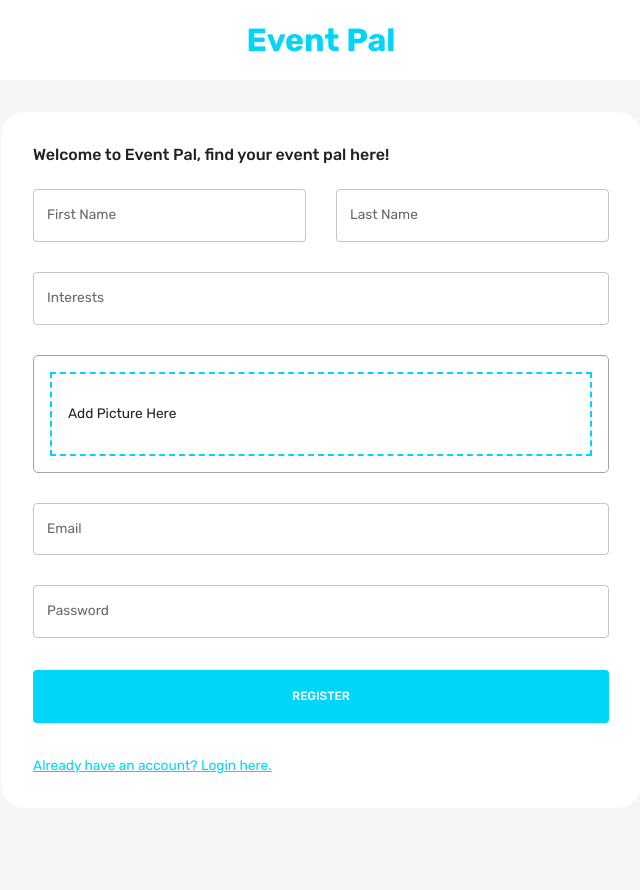
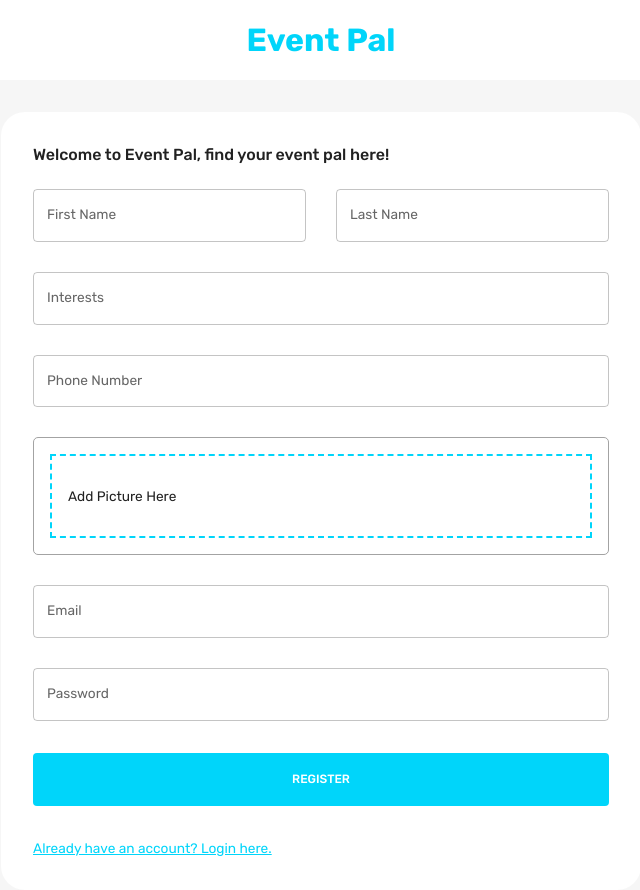
Before and after one commit to Tim-KS/Event-Pal, a React (Create React App) app in the folder client/: page / in a window 1280 px wide. Both pictures are taken after a click on the element "Don't have an account? Sign Up here.". Shown: the whole page, without its empty margins (319-959 px from the left). Before the commit the page ends 808 px from the top, so only its background shows below. Built offline with nearby package versions, Linux system fonts and the light colour scheme.

Commit message:
Fixed registration bug

```diff
--- a/client/src/scenes/loginPage/Form.jsx
+++ b/client/src/scenes/loginPage/Form.jsx
@@ -22,6 +22,7 @@ const registerSchema = yup.object().shape({
     email: yup.string().email("invalid email").required("required"),
     password: yup.string().required("required"),
     interest: yup.string().required("required"),
+    phoneNumber: yup.string().required("required"),
     picture: yup.string().required("required"),
 });
 
@@ -36,6 +37,7 @@ const initialValuesRegister = {
     email: "",
     password: "",
     interest: "",
+    phoneNumber: "",
     picture: "",
 };
 
@@ -159,6 +161,16 @@ const Form = () => {
                                     helperText={touched.interest && errors.interest}
                                     sx={{ gridColumn: "span 4" }}
                                 />
+                                <TextField
+                                    label="Phone Number"
+                                    onBlur={handleBlur}
+                                    onChange={handleChange}
+                                    value={values.phoneNumber}
+                                    name="phoneNumber"
+                                    error={Boolean(touched.phoneNumber) && Boolean(errors.phoneNumber)}
+                                    helperText={touched.phoneNumber && errors.phoneNumber}
+                                    sx={{ gridColumn: "span 4" }}
+                                />
                                 <Box
                                     gridColumn="span 4"
                                     border={`1px solid ${palette.neutral.medium}`}
```
